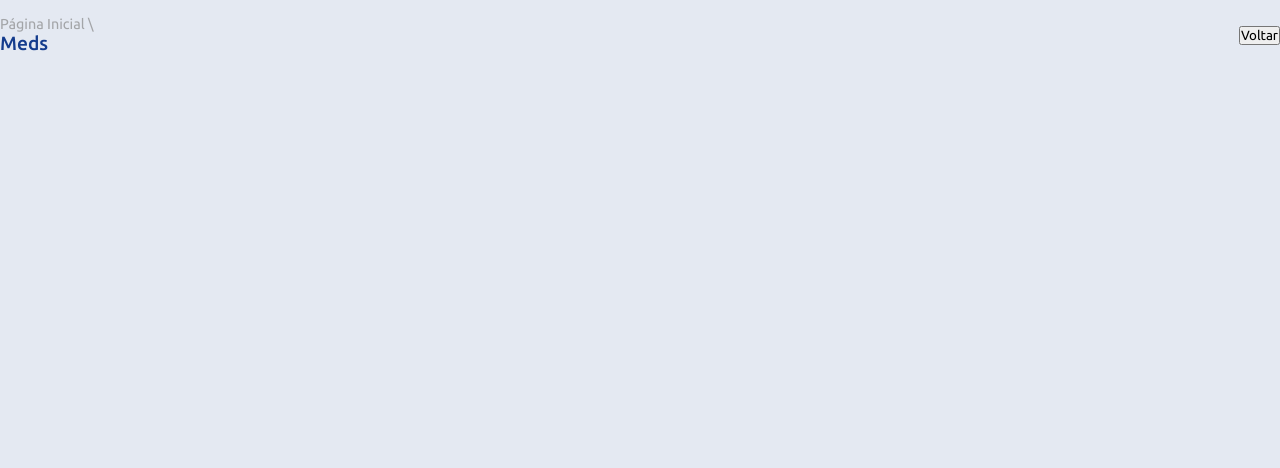
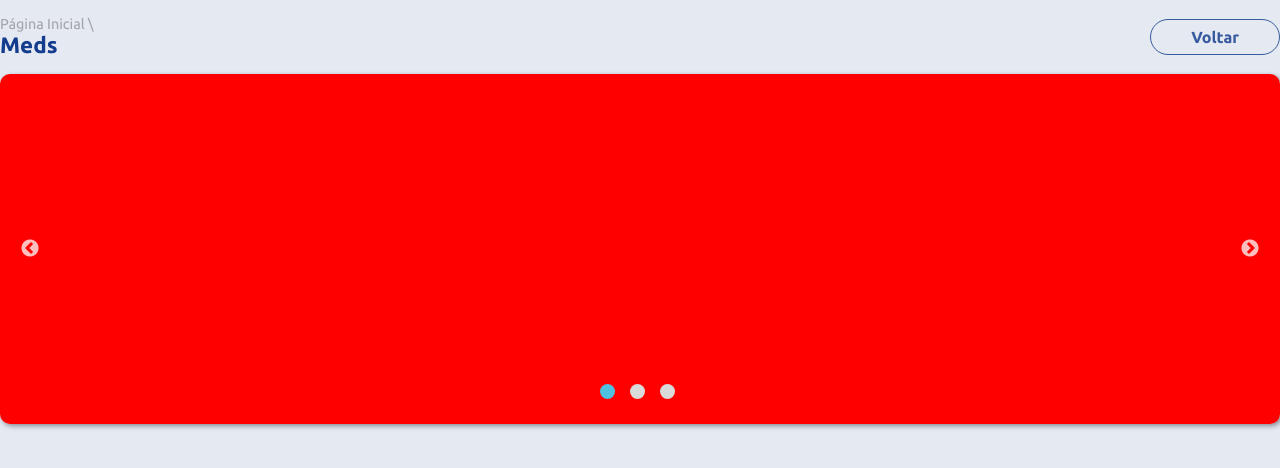
Before and after one commit to lucasforte/lighthouse-challenge, a React (Create React App) app: page / in a window 1280 px wide. Shown: the top 468 px of the page. Built offline with nearby package versions, Linux system fonts and the light colour scheme.

Commit message:
Adjusted the header items size and implemented the slick-slider lib to present the banner

```diff
--- a/package.json
+++ b/package.json
@@ -10,10 +10,13 @@
     "@types/node": "^12.0.0",
     "@types/react": "^17.0.0",
     "@types/react-dom": "^17.0.0",
+    "@types/react-slick": "^0.23.4",
     "react": "^17.0.2",
     "react-dom": "^17.0.2",
     "react-scripts": "4.0.3",
+    "react-slick": "^0.28.1",
     "sass": "^1.33.0",
+    "slick-carousel": "^1.8.1",
     "typescript": "^4.1.2",
     "web-vitals": "^1.0.1"
   },
--- a/src/components/Banner/index.tsx
+++ b/src/components/Banner/index.tsx
@@ -1,5 +1,14 @@
+import BannerSlider from "../BannerSlider";
+import NavBar from "../NavBar";
+import "./styles.scss";
+
 const Banner = () => {
-  return <div></div>;
+  return (
+    <div className="page-banner">
+      <BannerSlider />
+      <NavBar />
+    </div>
+  );
 };
 
 export default Banner;
--- a/src/components/Banner/styles.scss
+++ b/src/components/Banner/styles.scss
@@ -0,0 +1,7 @@
+.page-banner {
+  width: 100%;
+  overflow: hidden;
+  border-radius: 10px;
+  background-color: #d8d8d8;
+  box-shadow: 2px 2px 5px rgba(0, 0, 0, 0.4);
+}
--- /dev/null
+++ b/src/components/BannerSlider/index.tsx
@@ -0,0 +1,26 @@
+import Slider from "react-slick";
+
+import "../../../node_modules/slick-carousel/slick/slick.css";
+import "../../../node_modules/slick-carousel/slick/slick-theme.css";
+import "./styles.scss";
+
+const BannerSlider = () => {
+  const settings = {
+    dots: true,
+    infinite: true,
+    speed: 500,
+    slidesToShow: 1,
+    slidesToScroll: 1,
+  };
+  return (
+    <div className="banner-slider">
+      <Slider {...settings}>
+        <div className="dummy-banner-item dummy-banner-item--red" />
+        <div className="dummy-banner-item dummy-banner-item--green" />
+        <div className="dummy-banner-item dummy-banner-item--blue" />
+      </Slider>
+    </div>
+  );
+};
+
+export default BannerSlider;
--- /dev/null
+++ b/src/components/BannerSlider/styles.scss
@@ -0,0 +1,55 @@
+.banner-slider {
+  width: 100%;
+  height: 350px;
+
+  .dummy-banner-item {
+    width: 100%;
+    height: 350px;
+    &.dummy-banner-item--red {
+      background-color: red;
+    }
+    &.dummy-banner-item--green {
+      background-color: green;
+    }
+    &.dummy-banner-item--blue {
+      background-color: blue;
+    }
+  }
+
+  .slick-slider {
+    height: 100%;
+
+    .slick-arrow {
+      z-index: 1;
+      &.slick-prev {
+        left: 20px;
+      }
+      &.slick-next {
+        right: 20px;
+      }
+    }
+    .slick-dots {
+      bottom: 20px;
+      li {
+        &.slick-active {
+          button {
+            &:before {
+              opacity: 1;
+              background: #4fc0e0;
+            }
+          }
+        }
+        button {
+          &:before {
+            content: "";
+            width: 15px;
+            height: 15px;
+            opacity: 1;
+            background: #dadada;
+            border-radius: 50%;
+          }
+        }
+      }
+    }
+  }
+}
--- a/src/components/Header/styles.scss
+++ b/src/components/Header/styles.scss
@@ -17,8 +17,8 @@
     }
     span {
       color: #143c8d;
-      font-weight: 500;
-      font-size: 1.2rem;
+      font-weight: 600;
+      font-size: 1.4rem;
     }
   }
 }
--- /dev/null
+++ b/src/components/NavBar/index.tsx
@@ -0,0 +1,13 @@
+const NavBar = () => {
+  return (
+    <nav className="page-navbar">
+      <ul>
+        <li></li>
+        <li></li>
+        <li></li>
+      </ul>
+    </nav>
+  );
+};
+
+export default NavBar;
--- a/src/sass/index.scss
+++ b/src/sass/index.scss
@@ -8,9 +8,24 @@ body {
   background-color: #e4e9f2;
 }
 
+ul,
+li {
+  list-style: none;
+}
+
 .btn {
+  background: none;
+  font-size: 1rem;
+  font-weight: 600;
+  padding: 0.5rem 2.5rem;
+  border: none;
+  border-radius: 20px;
   &.btn--back {
+    border: 1px solid #385a9e;
+    color: #385a9e;
   }
   &.btn--confirm {
+    background-color: #65a48b;
+    color: #fff;
   }
 }
```
Also changed, not shown: src/components/NavBar/styles.scss (added), 1 other file (tests, documents, lock files or other folders).
